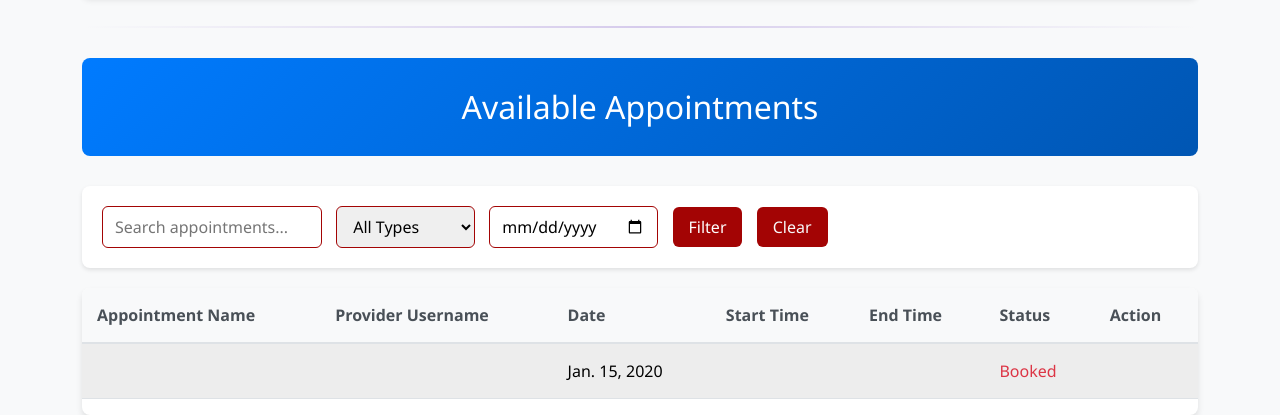
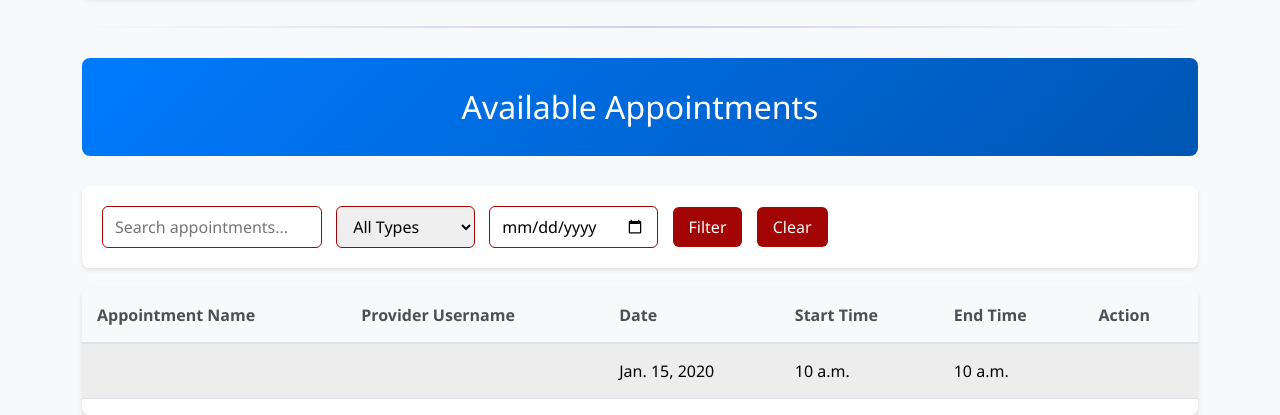
Before and after one commit to siegersma8025/cs440_WebApp, a Django app: template cs440_WebApp/cs440WebApp/website/templates/userDashboard.html in a window 1280 px wide. Shown: the part 523-938 px from the top of the page. Run offline with Django 5.2, Linux system fonts and the light colour scheme; tables that the repository leaves empty hold one stand-in row (values such as "Sample post"); the template is opened without the code that fills it: values that come from a table or form of the project are taken from there, most other values are stand-ins (such as "Sample title", 1, 10 or a date in 2020).

Commit message:
Fixed bugs introduced in merging on user page.

```diff
--- a/cs440_WebApp/cs440WebApp/website/templates/userDashboard.html
+++ b/cs440_WebApp/cs440WebApp/website/templates/userDashboard.html
@@ -90,7 +90,6 @@
                 <th>Date</th>
                 <th>Start Time</th>
                 <th>End Time</th>
-                <th>Status</th>
                 <th>Action</th>
             </tr>
         </thead>
@@ -100,15 +99,8 @@
                 <td>{{ slot.appointment_name }}</td>
                 <td>{{ slot.provider_name }}</td>
                 <td>{{ slot.date }}</td>
-                <td>{{ slot.time }}</td>
-                <td>{{ slot.time }}</td>
-                <td>
-                    {% if slot.is_booked %}
-                        <span class="status-booked">Booked</span>
-                    {% else %}
-                        <span class="status-available">Available</span>
-                    {% endif %}
-                </td>
+                <td>{{ slot.start_time }}</td>
+                <td>{{ slot.end_time }}</td>
                 <td>
                     {% if not slot.is_booked %}
                     <form method="POST" action="{% url 'bookAppointment' slot.slot_id %}">
--- a/cs440_WebApp/cs440WebApp/website/utils.py
+++ b/cs440_WebApp/cs440WebApp/website/utils.py
@@ -57,6 +57,8 @@ def filterAppointments(appointmentSlots, search='', typeFilter='', dateFilter=''
             'appointment_type': slot.appointmentType,
             'date': formattedDate,
             'time': f"{convertFromMilitaryTime(slot.start_time)} - {convertFromMilitaryTime(slot.end_time)}",
+            'start_time': slot.start_time,
+            'end_time': slot.end_time,
         })
     # Return the filtered list of appointments
     return filtered
--- a/cs440_WebApp/cs440WebApp/website/views.py
+++ b/cs440_WebApp/cs440WebApp/website/views.py
@@ -217,7 +217,7 @@ def userDashboard(request):
     dateFilter = request.GET.get('dateFilter', '')
 
     # Get all appointment slots
-    slots_queryset = AppointmentSlot.objects.all()
+    slots_queryset = AppointmentSlot.objects.filter(is_booked=False)
 
     # Use your existing filterAppointments function
     slots = filterAppointments(slots_queryset, search, typeFilter, dateFilter)
```
